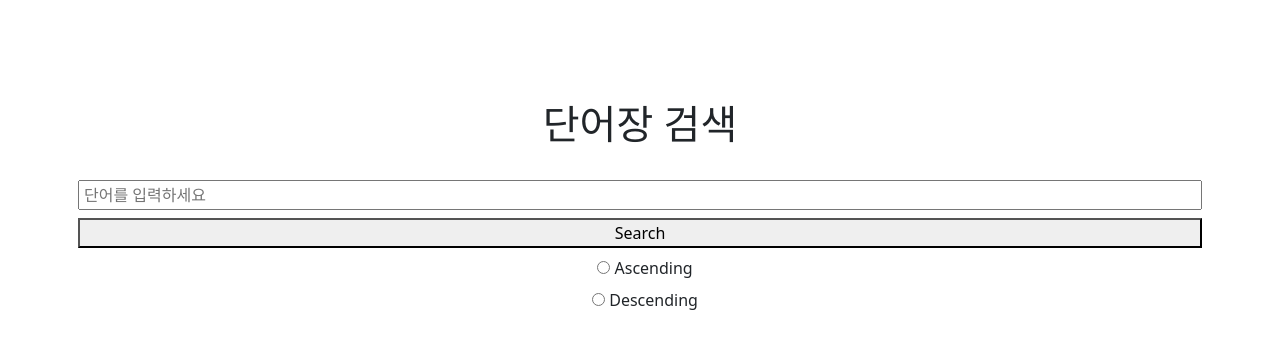
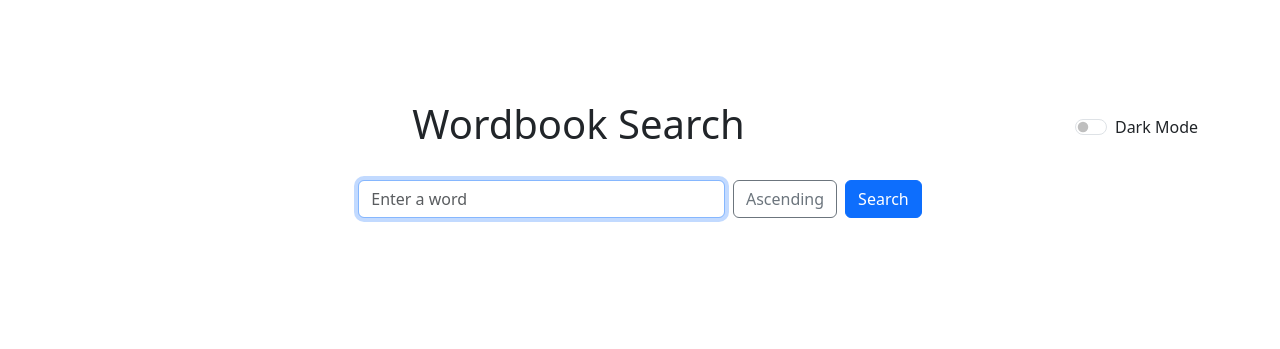
Before and after one commit to JH-Baik30/.sudanbi, a Flask app: page / in a window 1280 px wide. Shown: the top 349 px of the page. Run offline with Flask 3, Linux system fonts and the light colour scheme.

Commit message:
Full page in English Dark mode applied Sort with one sort button (this is not working yet)

```diff
--- a/templates/search.html
+++ b/templates/search.html
@@ -1,63 +1,120 @@
 <!DOCTYPE html>
-<html lang="ko">
+<html lang="en" data-bs-theme="light">
 <head>
     <meta charset="UTF-8">
-    <title>단어 검색</title>
+    <title>Word Search</title>
     <link href="https://cdn.jsdelivr.net/npm/bootstrap@5.3.3/dist/css/bootstrap.min.css" rel="stylesheet">
     <style>
         .search-section {
             margin-top: 100px;
         }
         .result-card {
-            margin-bottom: 1rem;
+            cursor: pointer;
         }
     </style>
 </head>
 <body>
-    <div class="container text-center search-section">
-        <h1 class="mb-4">단어장 검색</h1>
+    <div class="container search-section">
+        <div class="d-flex justify-content-between align-items-center mb-4">
+            <h1 class="text-center flex-grow-1">Wordbook Search</h1>
+            <div class="form-check form-switch">
+                <input class="form-check-input" type="checkbox" id="darkModeSwitch">
+                <label class="form-check-label" for="darkModeSwitch">Dark Mode</label>
+            </div>
+        </div>
 
-        <form method="get" action="/search" class="row justify-content-center g-2">
+        <form method="get" action="/search" class="row justify-content-center g-2" id="search-form">
             <div class="col-md-4">
+                <input type="text" id="search-input" class="form-control" name="q" placeholder="Enter a word" value="{{ query or '' }}">
+            </div>
 
+            <div class="col-auto">
+                <input type="hidden" name="order" id="order-input" value="{{ order or 'asc' }}">
+                <button type="submit" class="btn btn-outline-secondary" id="toggle-order-btn">
+                    {{ 'Descending' if order == 'desc' else 'Ascending' }}
+                </button>
+            </div>
 
+            <div class="col-auto">
+                <button class="btn btn-primary" type="submit">Search</button>
             </div>
-            <input type="text" name="q" placeholder="단어를 입력하세요" value="{{ query or '' }}">
-
-            <button type="submit">Search</button>
-
-            <label style="margin-left: 10px">
-                <input type="radio" name="order" value="asc" {% if order == 'asc' %}checked{% endif %} onchange="this.form.submit()">
-                Ascending
-            </label>
-
-            <label style="margin-left: 10px">
-                <input type="radio" name="order" value="desc" {% if order == 'desc' %}checked{% endif %} onchange="this.form.submit()">
-                Descending
-            </label>
-
         </form>
     </div>
 
-    {% if results %}
-        <h2>검색 결과 ({{ results|length }}개)</h2>
-        <ul>
-            {% for word in results %}
-                <li>
-                    <strong>{{ word.english }}</strong> {{ word.pronunciation }} - {{ word.part_of_speech }}<br>
-                    <em>뜻 : {{ word.meaning }}</em><br>
-                    카테고리: {{ word.category}}<br>
-                    보조카테고리: {{ word.subcategory}}<br>
-                    예문: {{ word.example_sentence }}<br>
-                    해석: {{ word.example_translation }}<br>
-                    유의어: {{ word.synonym }}<br>
-                    반의어: {{ word.antonym }}<br>
-                    <br>
-                </li>
-            {% endfor %}
-        </ul>
-    {% elif query %}
-        <p>검색 결과가 없습니다.</p>
-    {% endif %}
+    <div class="container mt-5">
+        {% if results %}
+            <h2 class="text-center mb-4">Search Results ({{ results|length }})</h2>
+            <div class="row row-cols-1 row-cols-md-2 g-4">
+                {% for word in results %}
+                    <div class="col">
+                        <div class="card result-card" data-bs-toggle="modal" data-bs-target="#modal-{{ word.id }}">
+                            <div class="card-body">
+                                <h5 class="card-title">{{ word.english }} <small class="text-muted">[{{ word.pronunciation }}]</small></h5>
+                                <h6 class="card-subtitle mb-2 text-muted">{{ word.part_of_speech }}</h6>
+                                <p class="card-text text-truncate"><strong>Meaning:</strong> {{ word.meaning }}</p>
+                            </div>
+                        </div>
+                    </div>
+
+                    <!-- Word detail modal -->
+                    <div class="modal fade" id="modal-{{ word.id }}" tabindex="-1" aria-labelledby="modalLabel{{ word.id }}" aria-hidden="true">
+                        <div class="modal-dialog modal-dialog-centered">
+                            <div class="modal-content">
+                                <div class="modal-header">
+                                    <h5 class="modal-title" id="modalLabel{{ word.id }}">{{ word.english }}</h5>
+                                    <button type="button" class="btn-close" data-bs-dismiss="modal" aria-label="Close"></button>
+                                </div>
+                                <div class="modal-body text-start">
+                                    <p><strong>Pronunciation:</strong> {{ word.pronunciation }}</p>
+                                    <p><strong>Part of Speech:</strong> {{ word.part_of_speech }}</p>
+                                    <p><strong>Meaning:</strong> {{ word.meaning }}</p>
+                                    <p><strong>Example:</strong> {{ word.example_sentence }}</p>
+                                    <p><strong>Translation:</strong> {{ word.example_translation }}</p>
+                                </div>
+                            </div>
+                        </div>
+                    </div>
+                {% endfor %}
+            </div>
+        {% elif query %}
+            <p class="text-center text-muted">No results found.</p>
+        {% endif %}
+    </div>
+
+    <script src="https://cdn.jsdelivr.net/npm/bootstrap@5.3.3/dist/js/bootstrap.bundle.min.js"></script>
+    <script>
+        // Autofocus
+        document.getElementById("search-input").focus();
+
+        // Dark mode save/restore
+        const darkModeSwitch = document.getElementById("darkModeSwitch");
+        const htmlTag = document.documentElement;
+
+        const savedTheme = localStorage.getItem("theme");
+        if (savedTheme) {
+            htmlTag.setAttribute("data-bs-theme", savedTheme);
+            darkModeSwitch.checked = savedTheme === "dark";
+        } else {
+            const currentTheme = htmlTag.getAttribute("data-bs-theme") || "light";
+            localStorage.setItem("theme", currentTheme);
+            darkModeSwitch.checked = currentTheme === "dark";
+        }
+
+        darkModeSwitch.addEventListener("change", function() {
+            const newTheme = this.checked ? "dark" : "light";
+            htmlTag.setAttribute("data-bs-theme", newTheme);
+            localStorage.setItem("theme", newTheme);
+        });
+
+        // Toggle order button
+        document.getElementById("toggle-order-btn").addEventListener("click", function(e) {
+            e.preventDefault();
+            const orderInput = document.getElementById("order-input");
+            const newOrder = orderInput.value === "asc" ? "desc" : "asc";
+            orderInput.value = newOrder;
+            const form = document.getElementById("search-form");
+            form.submit();
+        });
+    </script>
 </body>
 </html>
```
